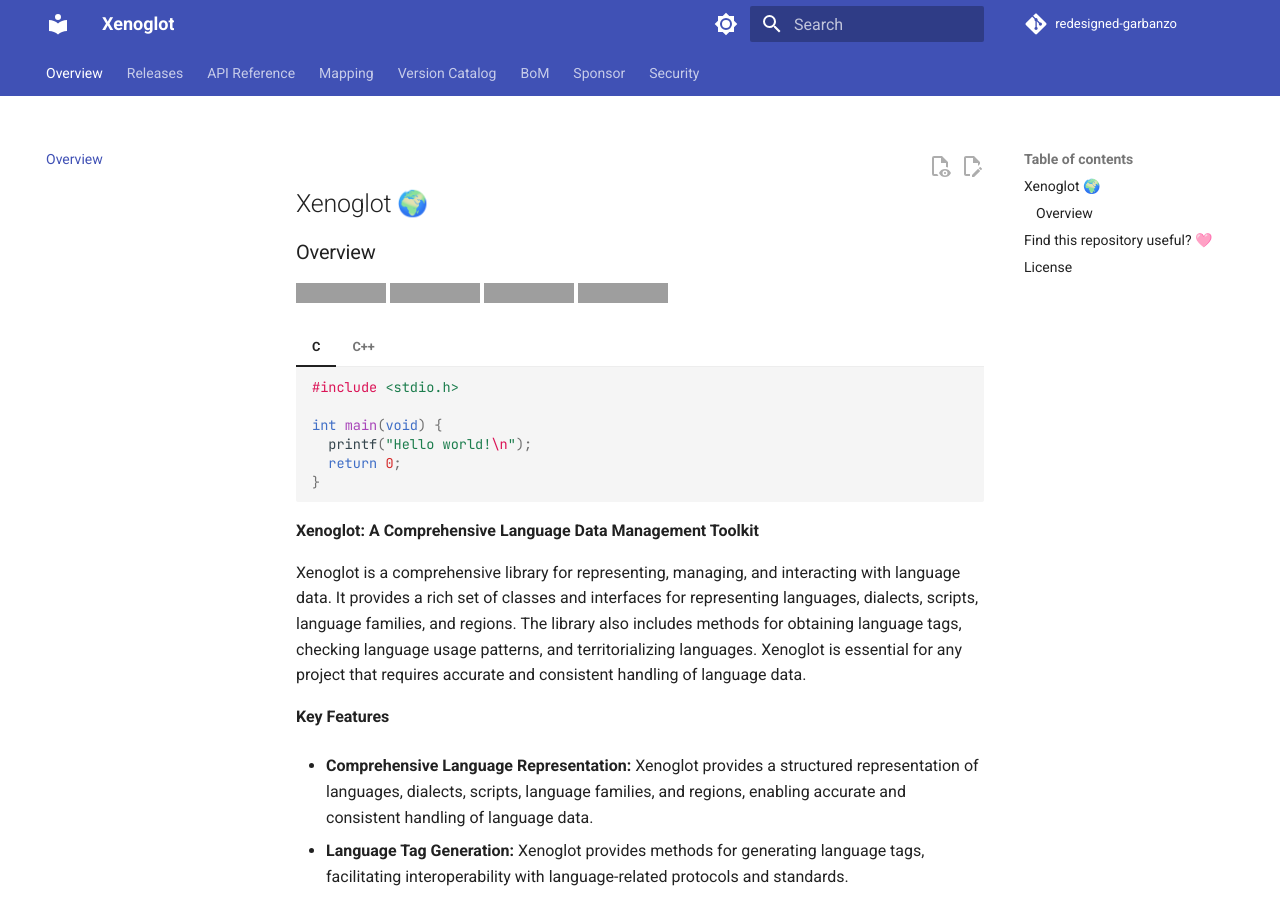
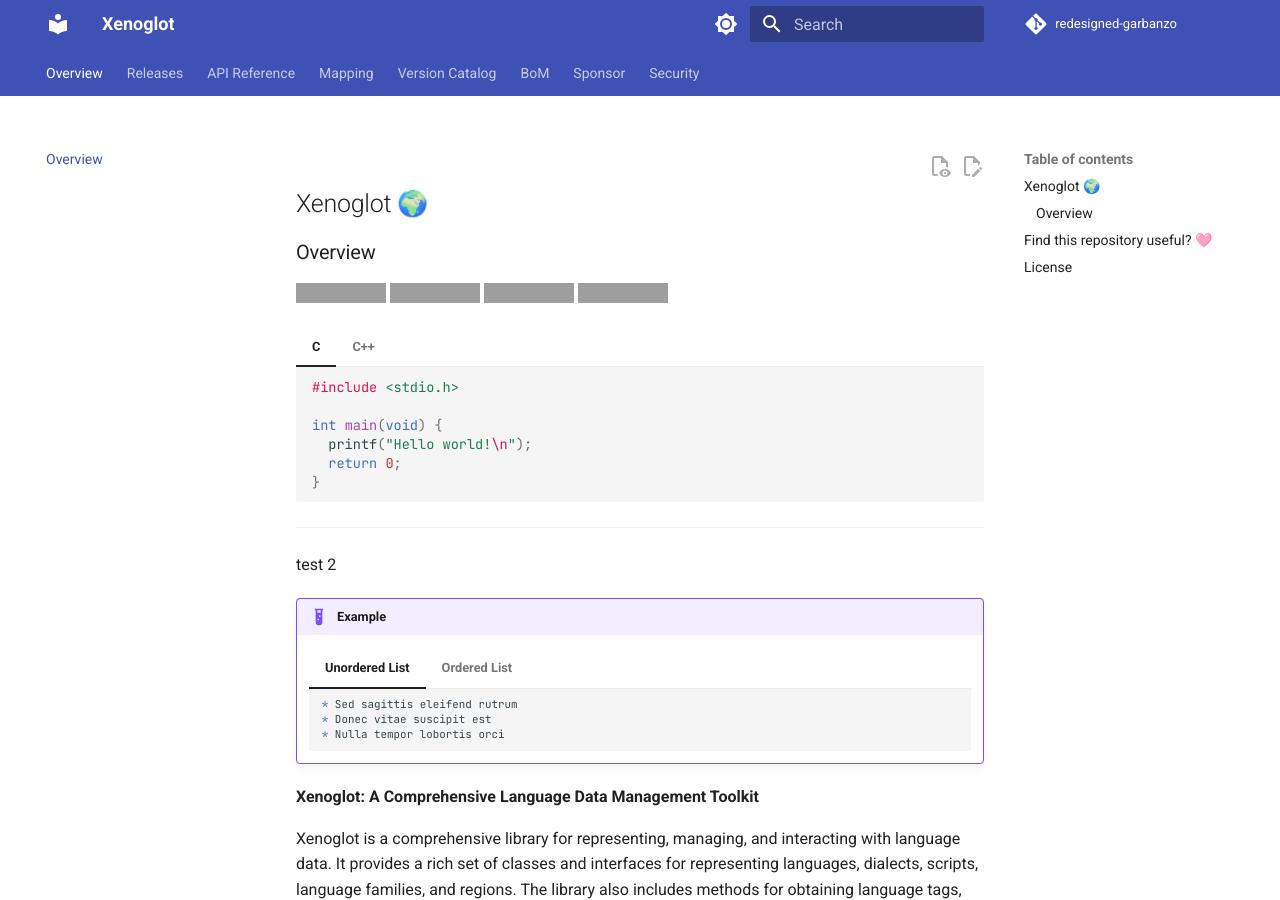
Before and after one commit to teogor/redesigned-garbanzo, an MkDocs documentation site: the page built from docs/index.md, in a window 1280 px wide and 900 px high. Built offline with MkDocs 1.6.1 and Material for MkDocs 9.7.7, drawn with Linux system fonts in a browser that asks for light colours; comment, search, counter and statistics services are not loaded; grey boxes are pictures that could not be loaded.

Commit message:
Update index.md

````diff
--- a/docs/index.md
+++ b/docs/index.md
@@ -28,6 +28,28 @@
       return 0;
     }
     ```
+
+---
+
+test 2
+
+!!! example
+
+    === "Unordered List"
+
+        ``` markdown
+        * Sed sagittis eleifend rutrum
+        * Donec vitae suscipit est
+        * Nulla tempor lobortis orci
+        ```
+
+    === "Ordered List"
+
+        ``` markdown
+        1. Sed sagittis eleifend rutrum
+        2. Donec vitae suscipit est
+        3. Nulla tempor lobortis orci
+        ```
 
 **Xenoglot: A Comprehensive Language Data Management Toolkit**
 
````
